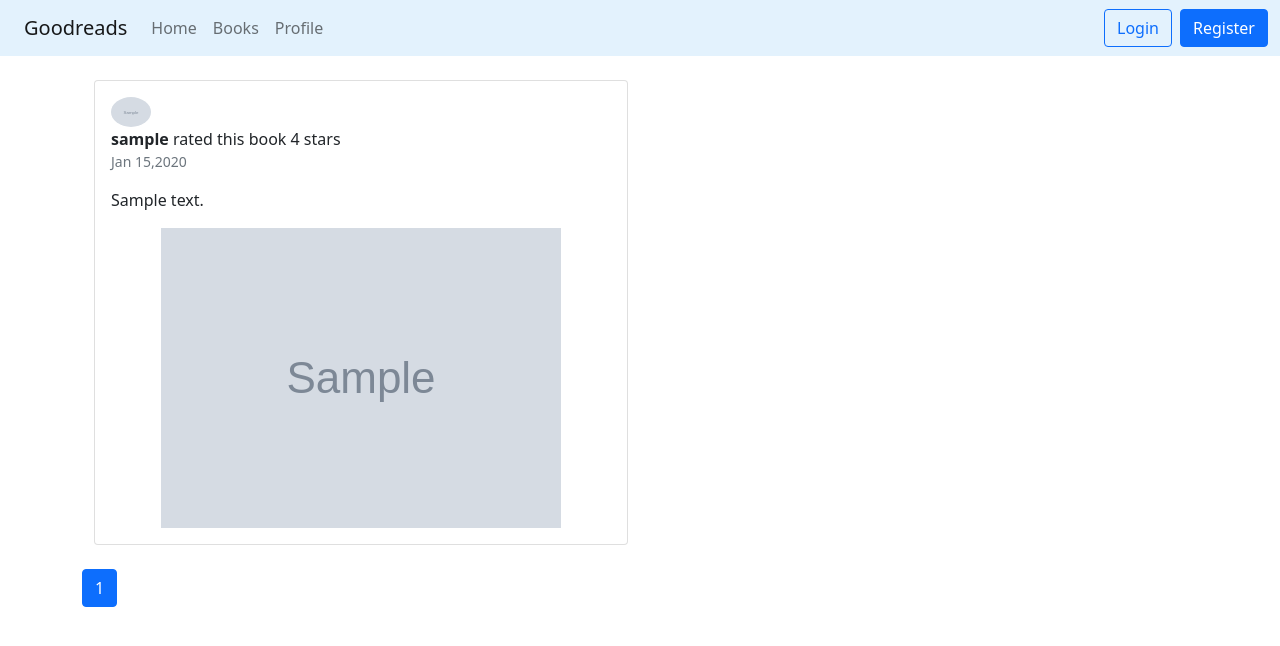
After one commit to Bigmony23/Goodreads-Clone, a Django app: page /home/ in a window 1280 px wide. The commit adds this page. Shown: the top 646 px of the page. Run offline with Django 5.2, Linux system fonts and the light colour scheme; tables that the repository leaves empty hold one stand-in row (values such as "Sample post"); grey boxes marked "Sample" are stand-in pictures.

Commit message:
home page pagination and tests

```diff
--- a/config/urls.py
+++ b/config/urls.py
@@ -19,11 +19,12 @@ from django.conf.urls.static import static
 from django.contrib import admin
 from django.urls import path, include
 
-from config.views import landing_page
+from config.views import landing_page,home_page
 
 urlpatterns = [
     path('admin/', admin.site.urls),
     path('', landing_page, name='home'),
+    path('home/', home_page, name='home_page'),
     path('users/', include('users.urls')),
     path('books/', include('books.urls')),
 ]
--- a/config/views.py
+++ b/config/views.py
@@ -1,6 +1,17 @@
+from django.core.paginator import Paginator
+from django.shortcuts import render
 
-from django.shortcuts import render
+from books.models import Book, Book_Review
 
 
 def landing_page(request):
     return render(request,'landing.html')
+
+def home_page(request):
+    books_reviews = Book_Review.objects.all().order_by('-created_at')
+    page_size = request.GET.get('page_size',10)
+    paginator = Paginator(books_reviews, page_size)
+    page_num=request.GET.get('page',1)
+    page_obj = paginator.page(page_num)
+    context = {'page_obj': page_obj}
+    return render(request,'home.html',context)
--- a/static/css/main.css
+++ b/static/css/main.css
@@ -18,3 +18,53 @@
     height:100px;
     border-radius: 50%;
 }
+
+
+.posts-content{
+    margin-top:20px;
+}
+.ui-w-40 {
+    width: 40px !important;
+    height: auto;
+}
+.default-style .ui-bordered {
+    border: 1px solid rgba(24,28,33,0.06);
+}
+.ui-bg-cover {
+    background-color: transparent;
+    background-position: center center;
+    background-size: cover;
+}
+.ui-rect {
+    padding-top: 50% !important;
+}
+.ui-rect, .ui-rect-30, .ui-rect-60, .ui-rect-67, .ui-rect-75 {
+    position: relative !important;
+    display: block !important;
+    padding-top: 100% !important;
+    width: 100% !important;
+}
+.d-flex, .d-inline-flex, .media, .media>:not(.media-body), .jumbotron, .card {
+    -ms-flex-negative: 1;
+    flex-shrink: 1;
+}
+.bg-dark {
+    background-color: rgba(24,28,33,0.9) !important;
+}
+.card-footer, .card hr {
+    border-color: rgba(24,28,33,0.06);
+}
+.ui-rect-content {
+    position: absolute !important;
+    top: 0 !important;
+    right: 0 !important;
+    bottom: 0 !important;
+    left: 0 !important;
+}
+.default-style .ui-bordered {
+    border: 1px solid rgba(24,28,33,0.06);
+}
+.center{
+    margin: 0 auto;
+    display: block;
+}
--- a/templates/base.html
+++ b/templates/base.html
@@ -21,6 +21,9 @@
 
       <!-- LEFT SIDE -->
       <ul class="navbar-nav me-auto mb-2 mb-lg-0">
+          <li class="nav-item">
+          <a class="nav-link" href="{% url 'home_page' %}">Home</a>
+        </li>
         <li class="nav-item">
           <a class="nav-link" href="{% url 'book-list' %}">Books</a>
         </li>
--- /dev/null
+++ b/templates/home.html
@@ -0,0 +1,48 @@
+{% extends 'base.html' %}
+
+{% block title %} All reviews {% endblock title %}
+
+{% block content %}
+
+{% for review in page_obj %}
+   <div class="container posts-content">
+    <div class="row">
+        <div class="col-lg-6">
+            <div class="card mb-4">
+              <div class="card-body">
+                <div class="media mb-3">
+                  <img src="{{ review.user.profile_picture.url }}" class="d-block ui-w-40 rounded-circle" alt="">
+                  <div class="media-body ml-3">
+                      <b>{{ review.user.username }}</b> rated this book {{ review.stars_given }} stars
+                    <div class="text-muted small">{{ review.created_at |date:"M d,Y" }}</div>
+                  </div>
+                </div>
+
+                <p>
+                    {{ review.comment |truncatechars:300 }}
+                </p>
+                <img class="cover-pic center" src="{{ review.book.cover_picture.url }}" alt="cover picture">
+              </div>
+
+            </div>
+        </div>
+
+    </div>
+</div>
+{% endfor %}
+<nav>
+    <ul class="pagination">
+        {% if page_obj.has_previous %}
+        <li class="page-item"><a class="page-link" href="?page=1">&laquo;first</a></li>
+        <li class="page-item"><a class="page-link" href="?page={{page_obj.previous_page_number}}">previous</a></li>
+        {% endif %}
+        <li class="page-item active">
+            <a href="#" class="page-link">{{page_obj.number}}</a>
+        </li>
+        {% if page_obj.has_next %}
+        <li class="page-item"><a class="page-link" href="?page={{page_obj.next_page_number}}">next</a></li>
+         <li class="page-item"><a class="page-link" href="?page={{page_obj.paginator.num_pages}}"> last&raquo;first</a></li>
+        {% endif %}
+    </ul>
+</nav>
+{% endblock content %}
```
Also changed, not shown: config/tests.py (added, +26 -0 lines).
